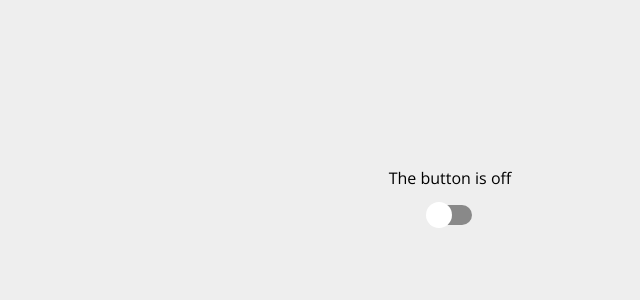
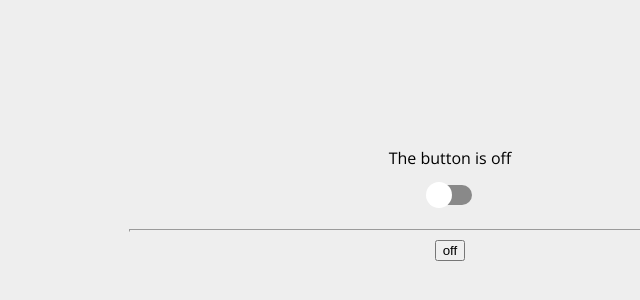
Before and after one commit to ninetails/learning-react-arcp, a React (Create React App) app: page / in a window 1280 px wide. Shown: the part 196-496 px from the top of the page, without its empty margins (190-830 px from the left). Built offline with nearby package versions, Linux system fonts and the light colour scheme.

Commit message:
Done lesson-05

```diff
--- a/src/App.js
+++ b/src/App.js
@@ -1,16 +1,19 @@
 import React, { Component } from 'react'
 
 import Toggle from './components/Toggle'
+import MyToggle from './components/MyToggle'
+
+const MyToggleWrapped = Toggle.withToggle(MyToggle)
 
 class App extends Component {
   render() {
     return (
       <Toggle onToggle={on => console.log('toggle', on)}>
         <Toggle.On>The button is on</Toggle.On>
-        <div>
-          <Toggle.Off>The button is off</Toggle.Off>
-          <Toggle.Button/>
-        </div>
+        <Toggle.Off>The button is off</Toggle.Off>
+        <Toggle.Button/>
+        <hr/>
+        <MyToggleWrapped/>
       </Toggle>
     );
   }
--- /dev/null
+++ b/src/components/MyToggle/MyToggle.js
@@ -0,0 +1,9 @@
+import React from 'react'
+
+const MyToggle = ({ on, toggle }) => (
+  <button onClick={toggle}>
+    { on ? 'on' : 'off' }
+  </button>
+)
+
+export default MyToggle
--- /dev/null
+++ b/src/components/MyToggle/index.js
@@ -0,0 +1 @@
+export { default } from './MyToggle'
--- a/src/components/Toggle/Toggle.js
+++ b/src/components/Toggle/Toggle.js
@@ -4,32 +4,30 @@ import Switch from '../Switch'
 
 export const TOGGLE_CONTEXT = '__toggle__'
 
-export function ToggleOn({ children }, context) {
-  const { on } = context[TOGGLE_CONTEXT]
-  return on ? children : null
+const withToggle = (Component) => {
+  function Wrapper(props, context) {
+    const toggleContext = context[TOGGLE_CONTEXT]
+    return <Component {...toggleContext} {...props} />
+  }
+
+  Wrapper.contextTypes = {
+    [TOGGLE_CONTEXT]: PropTypes.object.isRequired
+  }
+
+  return Wrapper
 }
 
-ToggleOn.contextTypes = {
-  [TOGGLE_CONTEXT]: PropTypes.object.isRequired
-}
+const ToggleOn = withToggle(({ children, on }) => {
+  return on ? children : null
+})
 
-export function ToggleOff({ children }, context) {
-  const { on } = context[TOGGLE_CONTEXT]
+const ToggleOff = withToggle(({ children, on }) => {
   return on ? null : children
-}
+})
 
-ToggleOff.contextTypes = {
-  [TOGGLE_CONTEXT]: PropTypes.object.isRequired
-}
-
-export function ToggleButton(props, context) {
-  const { on, toggle } = context[TOGGLE_CONTEXT]
+const ToggleButton = withToggle(({ on, toggle, ...props }) => {
   return <Switch id="switch" on={on} onChange={toggle} {...props} />
-}
-
-ToggleButton.contextTypes = {
-  [TOGGLE_CONTEXT]: PropTypes.object.isRequired
-}
+})
 
 export default class Toggle extends Component {
   static On = ToggleOn
@@ -37,6 +35,8 @@ export default class Toggle extends Component {
   static Off = ToggleOff
 
   static Button = ToggleButton
+
+  static withToggle = withToggle
 
   static defaultProps = { onToggle: () => undefined };
 
--- a/src/index.css
+++ b/src/index.css
@@ -3,6 +3,11 @@ body {
   font-family: Open Sans, sans-serif;
   margin: 0;
   padding: 0;
+}
+
+hr {
+  height: 1px;
+  width: 50vw;
 }
 
 #root {
```
